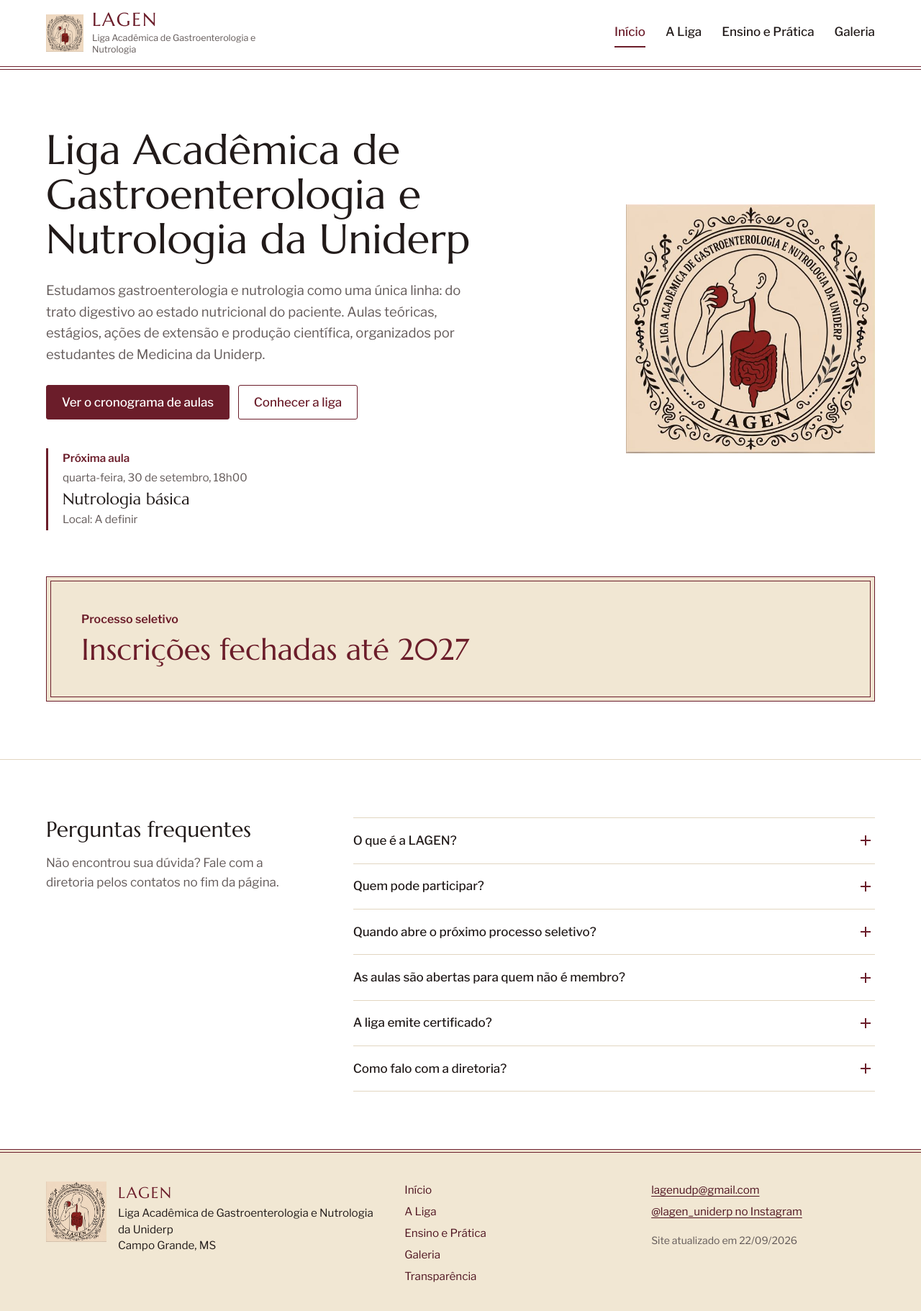
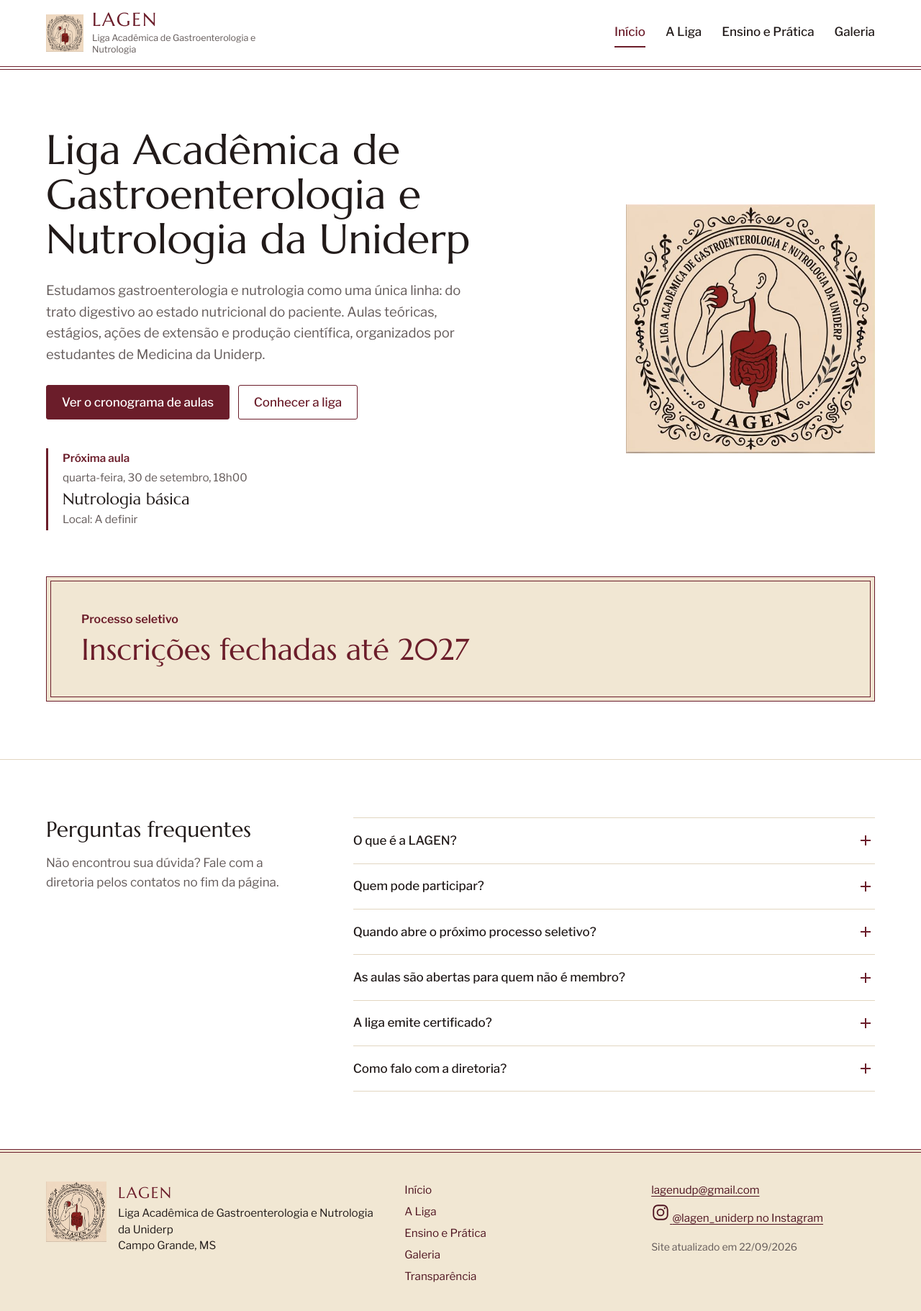
Before and after one commit to LAGENuniderp/lagen-uniderp.github.io, a Jekyll site: the page built from index.md, in a window 1280 px wide. Shown: the whole page at 72% size. Built offline with Jekyll 4.4.1, drawn with Linux system fonts in a browser that asks for light colours.

Commit message:
Enhance Instagram link with SVG icon and accessibility

```diff
--- a/_includes/footer.html
+++ b/_includes/footer.html
@@ -20,7 +20,16 @@
       <p><a href="mailto:{{ _email }}">{{ _email }}</a></p>
       {%- endif -%}
       {%- if _insta != "" %}
-      <p><a href="https://www.instagram.com/{{ _insta }}/" rel="noopener">@{{ _insta }} no Instagram</a></p>
+      <p>
+        <a class="rodape__instagram-link" href="https://www.instagram.com/{{ _insta }}/" rel="noopener" target="_blank" aria-label="{{ site.title }} no Instagram (abre em nova aba)">
+          <svg class="rodape__instagram-icone" viewBox="0 0 24 24" width="26" height="26" fill="none" stroke="currentColor" stroke-width="1.7" aria-hidden="true" focusable="false">
+            <rect x="3" y="3" width="18" height="18" rx="5.5"/>
+            <circle cx="12" cy="12" r="4.1"/>
+            <circle cx="17.3" cy="6.7" r="1.05" fill="currentColor" stroke="none"/>
+          </svg>
+          <span>@{{ _insta }} no Instagram</span>
+        </a>
+      </p>
       {%- endif %}
       <p class="rodape__atualizado">Site atualizado em {{ site.time | date: "%d/%m/%Y" }}</p>
     </div>
```
